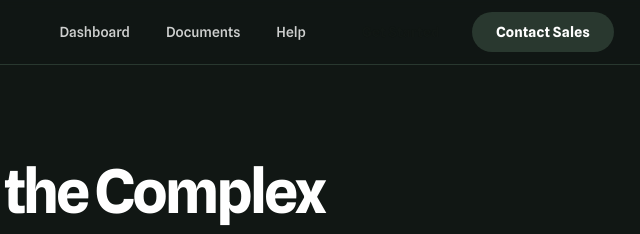
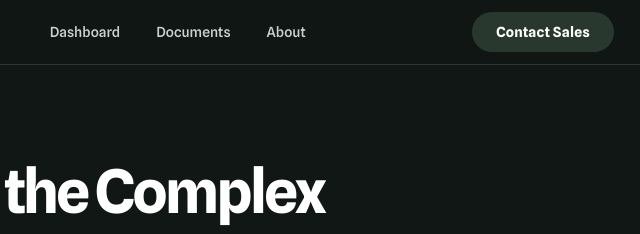
Before and after one commit to aashwi2106/legalAI, a plain HTML site: page About.html in a window 1280 px wide. Shown: the top 234 px of the page, 626-1266 px from the left. Drawn offline with nearby package versions, Linux system fonts and the light colour scheme.

Commit message:
About.html

```diff
--- a/About.html
+++ b/About.html
@@ -36,7 +36,7 @@
 <nav class="flex items-center gap-9">
 <a class="text-white/80 hover:text-white transition-colors text-sm font-medium leading-normal" href="#">Dashboard</a>
 <a class="text-white/80 hover:text-white transition-colors text-sm font-medium leading-normal" href="#">Documents</a>
-<a class="text-white/80 hover:text-white transition-colors text-sm font-medium leading-normal" href="#">Help</a>
+<a class="text-white/80 hover:text-white transition-colors text-sm font-medium leading-normal" href="#">About</a>
 </nav>
 <div class="flex gap-2">
 <button class="flex min-w-[84px] max-w-[480px] cursor-pointer items-center justify-center overflow-hidden rounded-full h-10 px-6 bg-primary-500 text-[#111714] text-sm font-bold leading-normal tracking-[0.015em] hover:bg-primary-600 transition-colors">
```
